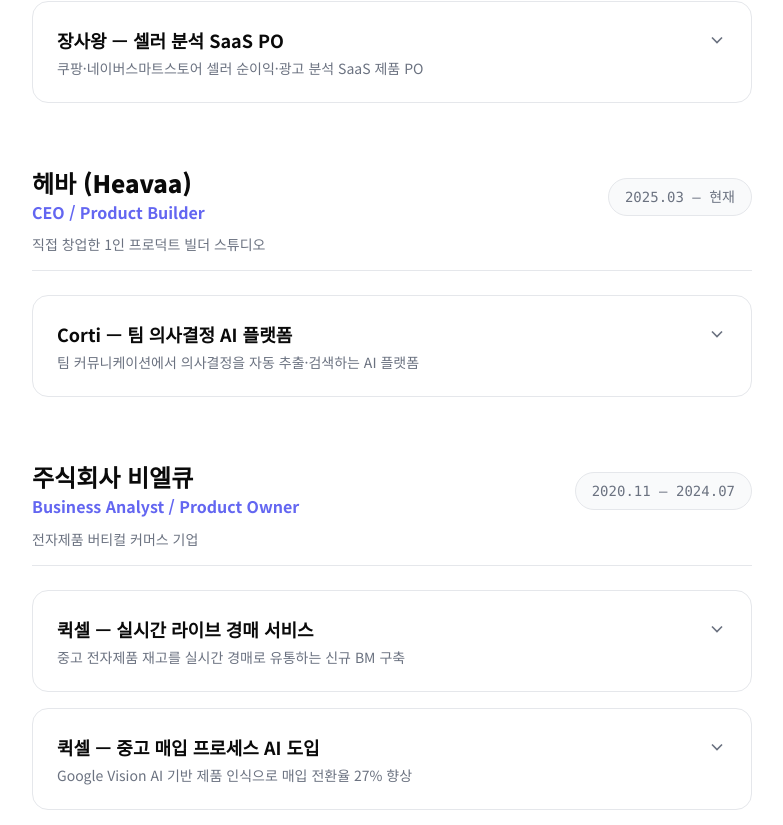
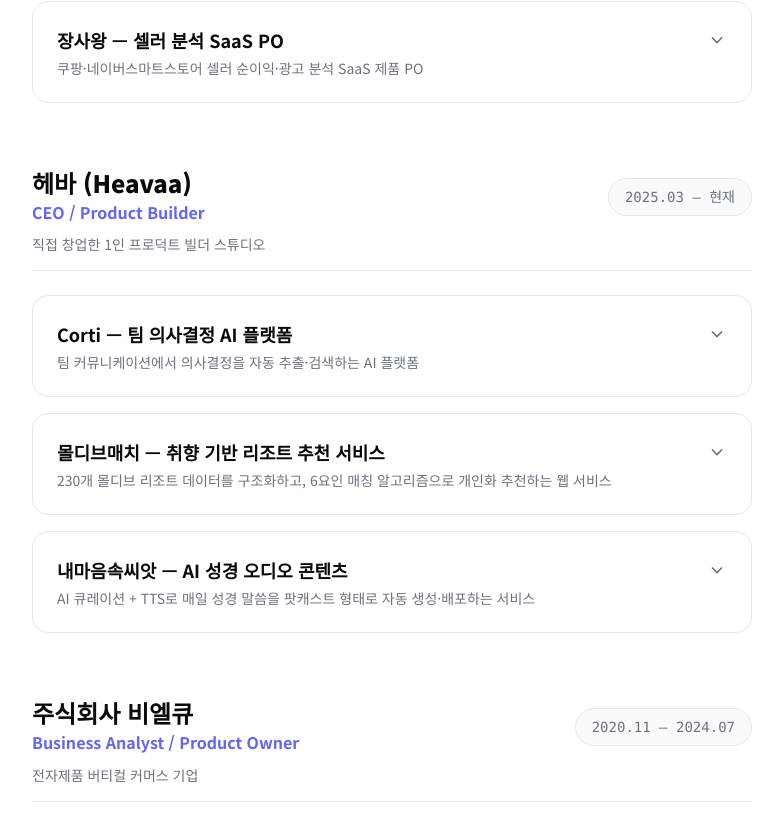
Before and after one commit to AngryJay91/heavaa-web, a Next.js app: page /career in a window 1280 px wide. Shown: the part 513-1338 px from the top of the page, without its empty margins (248-1031 px from the left). Built offline with nearby package versions, Linux system fonts and the light colour scheme.

Commit message:
feat: 경력기술서에 몰디브매치, 내마음속씨앗 추가 (헤바 프로젝트)

```diff
--- a/src/data/career.ts
+++ b/src/data/career.ts
@@ -106,6 +106,88 @@ export const careerDetails: CareerDetail[] = [
     insights: [
       'AI 에이전트는 "코드를 대신 짜는 도구"가 아니라, "서로 다른 관점으로 검증하는 팀원"으로 설계할 때 품질이 올라감을 확인',
       'MCP라는 새로운 프로토콜이 AI와 데이터 소스를 연결하는 표준이 될 가능성 — 초기에 구현 경험을 확보한 것이 기술적 자산',
+    ],
+  },
+  {
+    id: 'maldives-match',
+    companyId: 'heavaa',
+    companyName: '헤바 (Heavaa)',
+    projectName: '몰디브매치 — 취향 기반 리조트 추천 서비스',
+    summary: '230개 몰디브 리조트 데이터를 구조화하고, 6요인 매칭 알고리즘으로 개인화 추천하는 웹 서비스',
+    problem:
+      '몰디브는 섬 하나가 리조트이며 숙박 중 이동 불가한 "고관여·고위험" 의사결정 구조. 한국 내 정보 채널은 여행사 중심으로 편향되어 있고, 신혼여행 위주 단발성 소비로 피드백 시스템이 부재하여 정보 비대칭이 극단적인 시장이었음.',
+    hypothesis:
+      '리조트 선택 시 고려하는 결정 요인을 구조화하고, 사용자가 자신의 선호를 가중치로 입력하면 최적 후보를 제시하는 추천 시스템을 만들면, 정보 비대칭 문제를 해결할 수 있을 것이다.',
+    actions: [
+      {
+        title: '데이터 수집 및 구조화',
+        details: [
+          '230개 몰디브 리조트의 가격, 시설, 접근성, 리뷰 데이터 수집',
+          '수천 개 리뷰를 구조적으로 분석하여 리조트 선택의 결정적 요인이 6개로 수렴함을 발견',
+          'Supabase(PostgreSQL) 기반 DB 스키마 설계 — destinations, resorts, pricing, room_categories 구조',
+        ],
+      },
+      {
+        title: '추천 알고리즘 설계 및 개발',
+        details: [
+          '6요인(가격, 접근성, 수중환경, 시설, 분위기, 식음료) 가중치 기반 매칭 알고리즘 구현',
+          'Next.js + TypeScript 풀스택 개발, Vercel 배포',
+        ],
+      },
+      {
+        title: 'SEO 및 v2 리뉴얼',
+        details: [
+          'DB 스키마 v2 재설계 — 몰디브 전용 구조에서 멀티 destination 확장 가능한 구조로 전환',
+          'Gemini Flash 기반 크롤러로 리조트 데이터 자동 수집 파이프라인 구축',
+          'SEO 최적화 — 리조트별 상세 페이지, 메타 태그, 구조화 데이터',
+        ],
+      },
+    ],
+    results: [
+      'maldivesmatch.com v2 배포 완료 — 230개 리조트 추천 서비스 운영 중',
+      '6요인 매칭 알고리즘으로 개인화 추천 제공',
+      'Gemini Flash 크롤러로 데이터 수집 자동화 파이프라인 구축',
+    ],
+    insights: [
+      '기술보다 데이터 구조화가 선행되어야 추천 품질이 올라감을 확인 — NLP로 리뷰 분석하기 전에 결정 요인 자체를 정의하는 것이 핵심',
+      '1인 Product Builder로서 기획→데이터→설계→구현→배포 전 과정을 직접 수행한 End-to-End 경험',
+    ],
+  },
+  {
+    id: 'inner-seed',
+    companyId: 'heavaa',
+    companyName: '헤바 (Heavaa)',
+    projectName: '내마음속씨앗 — AI 성경 오디오 콘텐츠',
+    summary: 'AI 큐레이션 + TTS로 매일 성경 말씀을 팟캐스트 형태로 자동 생성·배포하는 서비스',
+    problem:
+      '성경을 꾸준히 읽기 어려운 근본 원인은 의지 부족이 아니라, 수천 년 전 이스라엘·근동 지역의 시대·문화·상황의 간극. 기존 AI 솔루션은 설교문 형태로 출력되어, 목회자의 고유 권한과 충돌하는 거부감을 유발.',
+    hypothesis:
+      '문제를 "콘텐츠를 어떻게 만들까"가 아니라 "사용자가 어떻게 성경과 부담 없이 접촉할 수 있을까"로 재정의하면, 설교형이 아닌 오디오 팟캐스트 형식으로 접근성을 높일 수 있을 것이다.',
+    actions: [
+      {
+        title: '콘텐츠 자동화 파이프라인 구축',
+        details: [
+          'LLM 기반 성경 구절 큐레이션 — 매일 말씀 선별 및 해설 자동 생성',
+          'TTS(Text-to-Speech) 변환 파이프라인 구축 — 자연스러운 오디오 콘텐츠 생성',
+          '팟캐스트 플랫폼 자동 배포 파이프라인 설계',
+        ],
+      },
+      {
+        title: '앱 개발 및 배포',
+        details: [
+          'iOS / Android 앱 개발 및 스토어 배포',
+          'App Store, Google Play 양 플랫폼 동시 출시',
+        ],
+      },
+    ],
+    results: [
+      'App Store + Google Play 양 플랫폼 출시 완료',
+      'AI 큐레이션 → TTS 변환 → 배포까지 전 과정 자동화 파이프라인 구축',
+      '사용자 개입 최소화(Zero-touch) 콘텐츠 생산 구조 실현',
+    ],
+    insights: [
+      '문제 재정의가 솔루션의 형태를 결정함 — "쉽게 풀어주기"가 아니라 "부담 없이 접촉하기"로 전환한 것이 핵심',
+      'AI 자동화의 가치는 "만드는 비용을 낮추는 것"이 아니라 "지속 가능한 콘텐츠 생산 구조를 만드는 것"',
     ],
   },
   {
```
